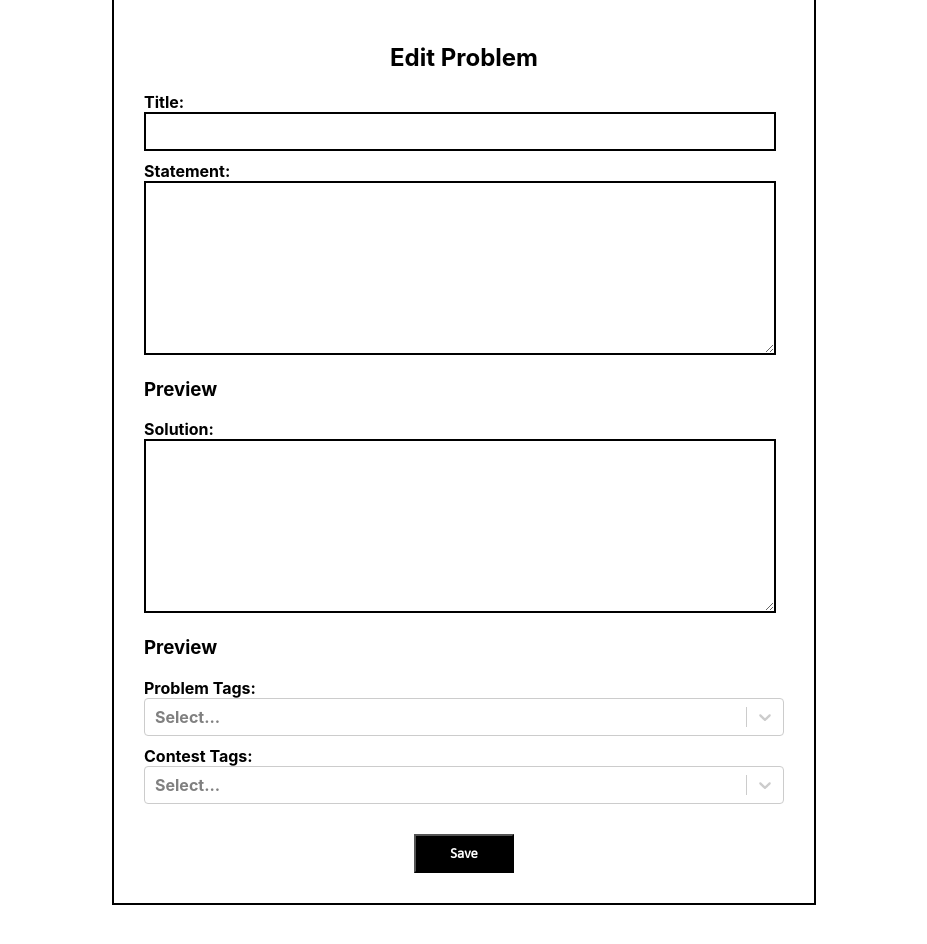
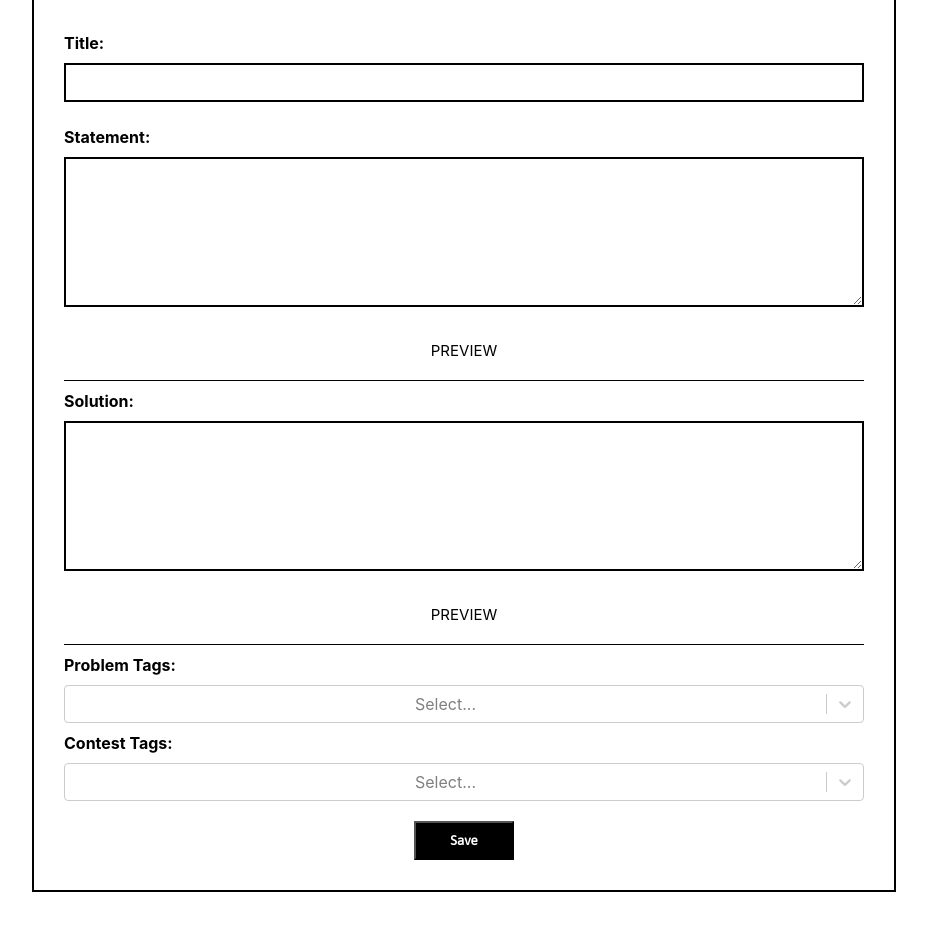
Before and after one commit to Red4Wiz/MackenzieMathClub_ProblemBank, a React (Create React App) app in the folder frontend/: page /problem-edit/1 in a window 1280 px wide. Shown: the part 360-1304 px from the top of the page, without its empty margins (176-1103 px from the left). Built offline with nearby package versions, Linux system fonts and the light colour scheme; no server answers; sample sign-in values are in the browser's storage.

Commit message:
fixed problem edit css

```diff
--- a/frontend/src/ProblemEdit.js
+++ b/frontend/src/ProblemEdit.js
@@ -87,28 +87,54 @@ const ProblemEdit = () => {
   return (
     <div className="problem-form-container">
       <form onSubmit={handleSubmit} className="problem-form">
-        <h2>Edit Problem</h2>
-        <label>
-          Title:
-          <input type="text" name="title" value={problem.title || ''} onChange={(e) => setProblem({ ...problem, title: e.target.value })} />
-        </label>
-        <label>
-          Statement:
-          <MarkdownEditor value={problem.statement || ''} onChange={(val) => setProblem({ ...problem, statement: val })} markdownHeading={<h3>Preview</h3>} />
-        </label>
-        <label>
-          Solution:
-          <MarkdownEditor value={problem.solution || ''} onChange={(val) => setProblem({ ...problem, solution: val })}
-            markdownHeading={<h3>Preview</h3>}/>
-        </label>
-        <label>
-          Problem Tags:
-          <Select isMulti name="problemTags" value={selectedPTags} onChange={setSelectedPTags} options={problemTags} />
-        </label>
-        <label>
-          Contest Tags:
-          <Select isMulti name="contestTags" value={selectedCTags} onChange={setSelectedCTags} options={contestTags} />
-        </label>
+        <label htmlFor="title">Title:</label>
+        <input
+          type="text"
+          id="title"
+          name="title"
+          value={problem.title || ''}
+          onChange={(e) => setProblem({ ...problem, title: e.target.value })}
+          className="input-text"
+        />
+
+        <label htmlFor="statement">Statement:</label>
+        <MarkdownEditor
+          value={problem.statement || ''}
+          onChange={(val) => setProblem({ ...problem, statement: val })}
+          className="input-text"
+          markdownHeading={<h3>PREVIEW</h3>}
+        />
+
+        <div className="line"></div>
+
+        <label htmlFor="solution">Solution:</label>
+        <MarkdownEditor
+          value={problem.solution || ''}
+          onChange={(val) => setProblem({ ...problem, solution: val })}
+          className="input-text"
+          markdownHeading={<h3>PREVIEW</h3>}
+        />
+
+        <div className="line"></div>
+
+        <label htmlFor="problemTags">Problem Tags:</label>
+        <Select
+          isMulti
+          name="problemTags"
+          value={selectedPTags}
+          onChange={setSelectedPTags}
+          options={problemTags}
+        />
+
+        <label htmlFor="contestTags">Contest Tags:</label>
+        <Select
+          isMulti
+          name="contestTags"
+          value={selectedCTags}
+          onChange={setSelectedCTags}
+          options={contestTags}
+        />
+
         <button type="submit">Save</button>
       </form>
     </div>
--- a/frontend/src/ProblemForm.css
+++ b/frontend/src/ProblemForm.css
@@ -9,35 +9,37 @@
 
 .problem-form {
   background-color: white;
-  width: 50%;
+  width: 90%;
   padding: 30px;
   border: 2px solid black;
   border-radius: 0;
   box-shadow: none;
   margin: 0 auto;
   text-align: center;
+  max-width: 800px;
 }
 
 .problem-form label {
   display: block;
-  margin-bottom: 10px;
+  margin: 10px auto;
   font-weight: bold;
   text-align: left;
 }
 
-.label h3{
-  font-weight: 100;
+.problem-form h3 {
+  font-weight: 400;
   text-align: center;
-  margin-bottom: 50px;
+  margin-bottom: 20px;
+  font-size: 15px;
 }
 
 .problem-form input,
 .problem-form textarea {
-  width: 95%;
+  width: 100%;
   padding: 10px;
   border: 2px solid black;
-  border-radius: 0;
-  margin: 0 auto;
+  box-sizing: border-box;
+  margin-bottom: 15px;
 }
 
 .problem-form textarea {
@@ -59,4 +61,5 @@
   width: 100%;
   border-top: 1px solid #000;
   margin: 10px auto;
+  margin-top: 20px;
 }
```
